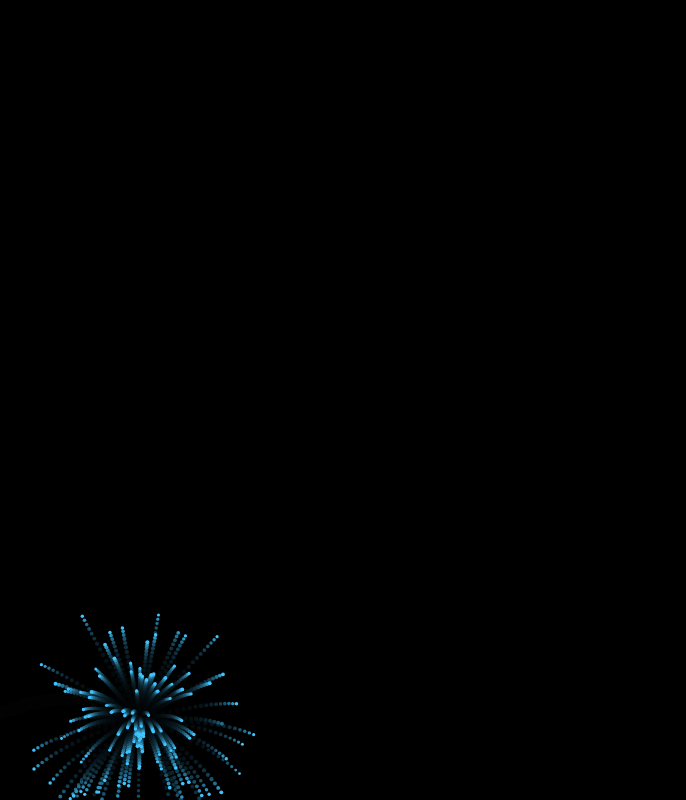
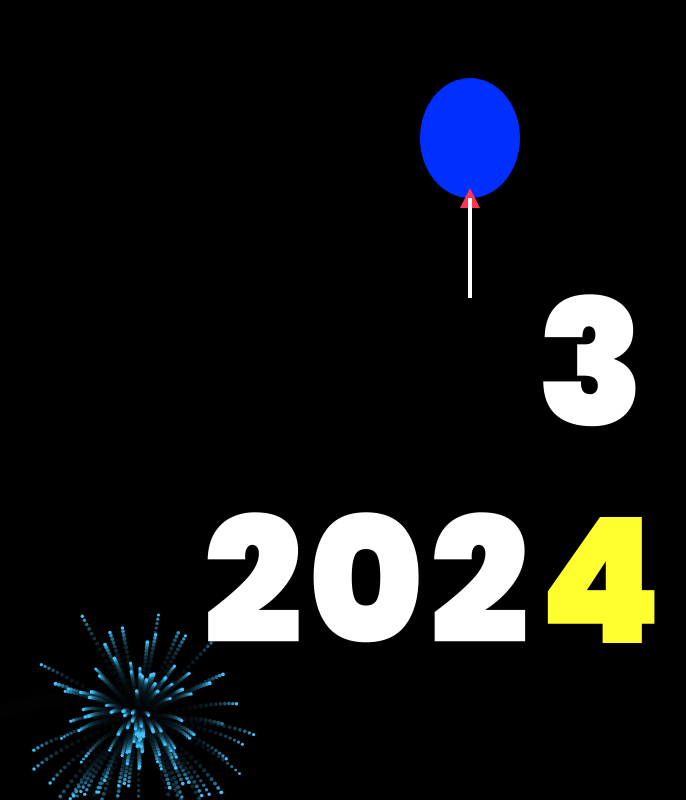
Before and after one commit to LINU00/hritik_birthday, a plain HTML site: page index.html in a window 1280 px wide. Shown: the top 800 px of the page, without its empty margins (230-916 px from the left). Drawn offline with Linux system fonts and the light colour scheme; animation ran at ten frames a second; a web font is replaced by a local one.

Commit message:
Update index.html

```diff
--- a/index.html
+++ b/index.html
@@ -10,7 +10,7 @@
 <body>
     <canvas id="Canvas"></canvas>
     <div class="msg">Happy Birthday Hritik Mere Bete</div>
-<!--     <div class="year">
+    <div class="year">
         <span class="first_year">
             <span class="y1">2</span>
             <span class="y2">0</span>
@@ -19,7 +19,7 @@
         <span class="old">3</span>
         <span class="y4 new">4</span>
         <div class="balloon"></div>
-    </div> -->
+    </div>
     <div class="firework" id="firework1">
         <div class="cracker"></div>
         <div class="cracker"></div>
```
